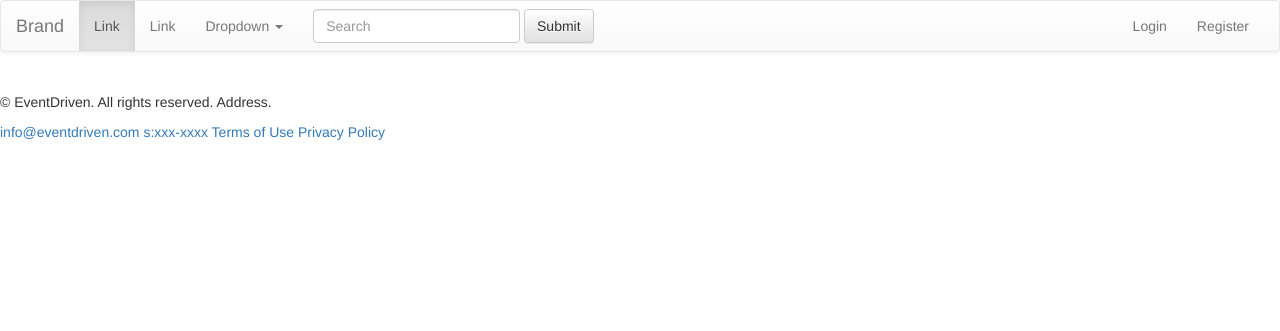
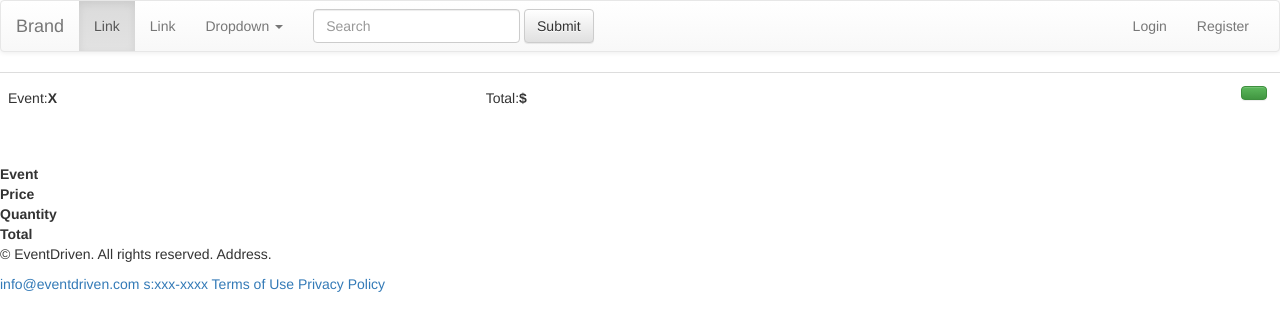
Before and after one commit to aslaugsol/Verkl2, a Django app: template django_projects/Event_driven/templates/events/booking.html in a window 1280 px wide. Shown: the top 331 px of the page. Run offline with Django 4.2, Linux system fonts and the light colour scheme; the template is opened without the code that fills it, so the values that code supplies are empty.

Commit message:
booking total

```diff
--- a/django_projects/Event_driven/EventDriven/models.py
+++ b/django_projects/Event_driven/EventDriven/models.py
@@ -90,3 +90,7 @@ class BookingItem(models.Model):
             MinValueValidator(0)
         ]
      )
+    @property
+    def get_total(self):
+        total = self.event.price * self.quantity
+        retur total
--- a/django_projects/Event_driven/EventDriven/views.py
+++ b/django_projects/Event_driven/EventDriven/views.py
@@ -92,7 +92,7 @@ def booking(request):
         booking, created = Booking.objects.get_or_create(user=customer, complete=False)
         event = booking.bookingitem_set.all()
     else:
-        event = [ ]
+        event = ['']
     context = {'event': event}
     return render(request, 'events.booking.html', context)
 
--- a/django_projects/Event_driven/Event_driven/urls.py
+++ b/django_projects/Event_driven/Event_driven/urls.py
@@ -24,6 +24,7 @@ urlpatterns = [
     path('update_event/<int:id>', views.update_event, name='update_event'),
     path('user/', include('user.urls')),
     path('event_booking', views.booking_selected, name='update_booking'),
+    #path()
     #path('book-tickets/<int:id>', views.book_event, name='book-event'),
     #path('events/search_event', views.index, name='search_event')
     #path("/book-tickets",)
--- a/django_projects/Event_driven/templates/events/booking.html
+++ b/django_projects/Event_driven/templates/events/booking.html
@@ -4,11 +4,34 @@
     <div class="row">
         <div class="col-lg-12">
             <div class="box-element">
-
+                <table class="table">
+                    <tr>
+                        <th><h5>Event:<strong>X</strong></h5></th>
+                        <th><h5>Total:<strong>$</strong></h5></th>
+                        <th>
+                            <a style="float:right; margin:5px" class="btn btn-success" href="{% url 'checkout' %}"></a>
+                        </th>
+                    </tr>
+                </table>
             </div>
             <br>
             <div class="box-element">
-
+                <div class="event-in-booking">
+                    <div style="flex: 2"></div>
+                    <div style="flex: 2"><strong>Event</strong></div>
+                    <div style="flex: 1"><strong>Price</strong></div>
+                    <div style="flex: 1"><strong>Quantity</strong></div>
+                    <div style="flex: 1"><strong>Total</strong></div>
+                </div>
+                {% for item in event %}
+                <div class="event-in-booking">
+                    <div style="flex: 2"></div>
+                    <div style="flex: 2">{{ item.event.name }}</div>
+                    <div style="flex: 1">{{ item.event.price }}</div>
+                    <div style="flex: 1">{{ item.quantity }}</div>
+                    <div style="flex: 1"></div>
+                </div>
+                {% endfor %}
             </div>
         </div>
     </div>
```
